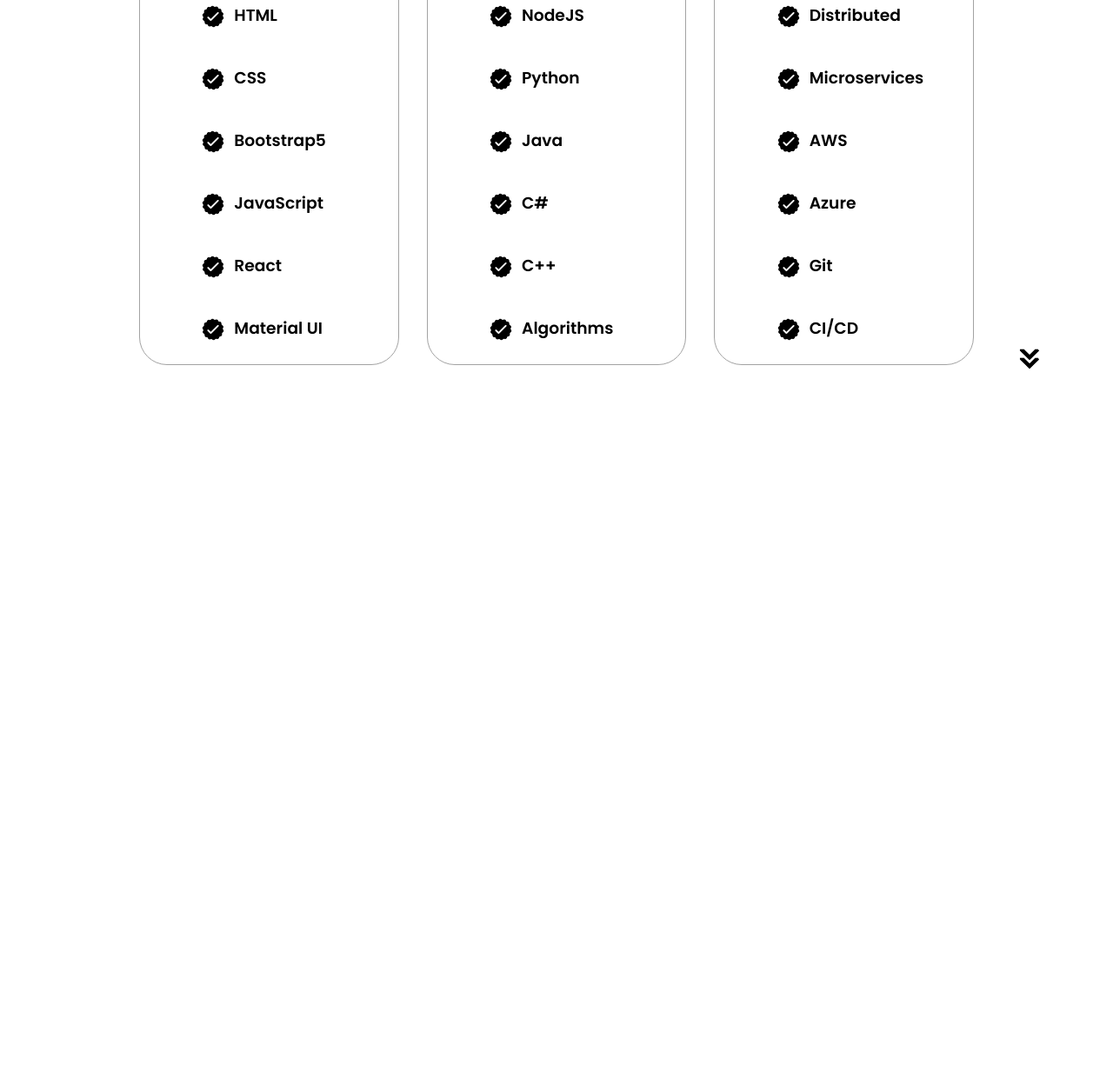
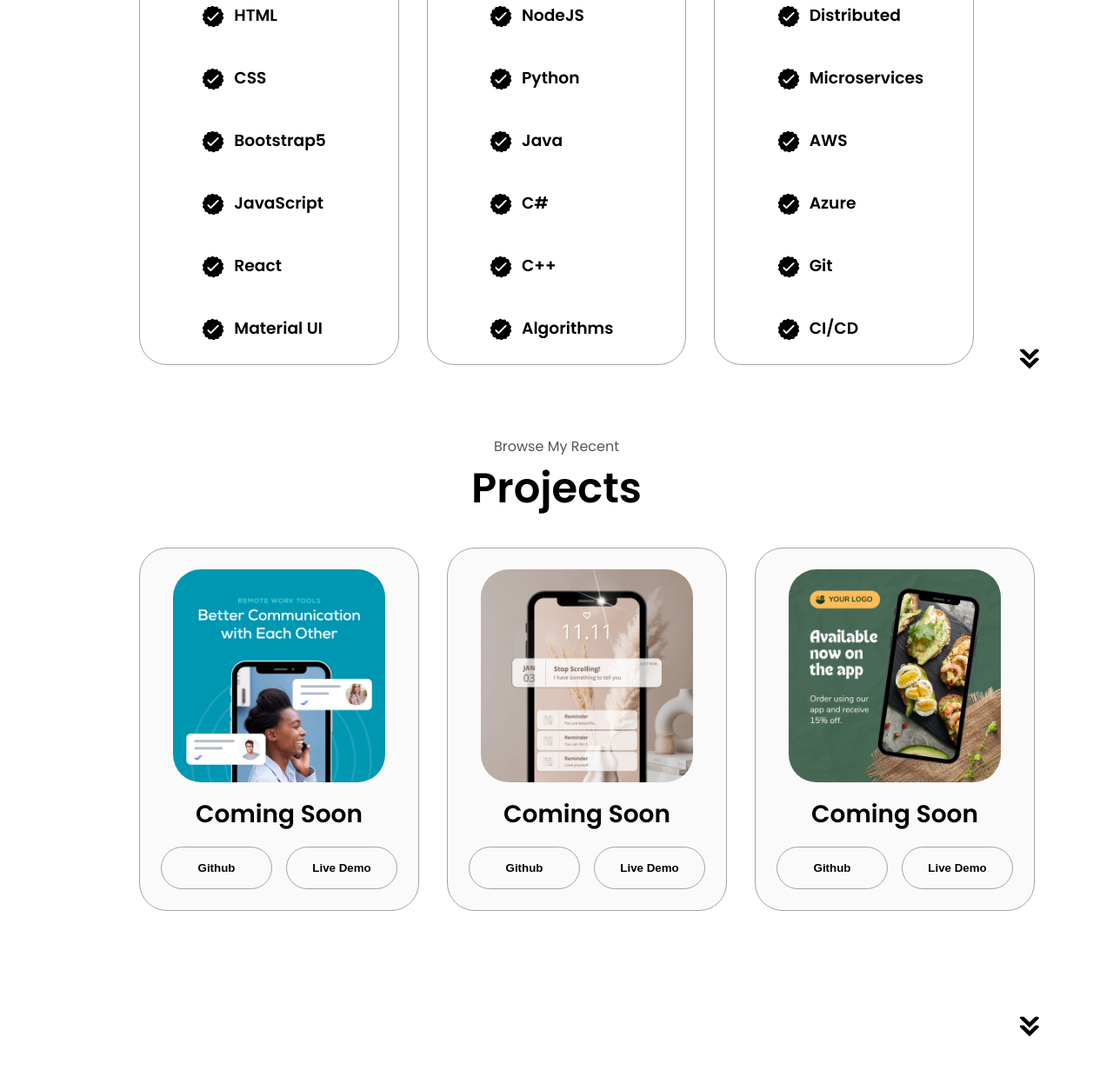
Before and after one commit to raymccarthy5/portfolio-website, a plain HTML site: page index.html in a window 1280 px wide. Shown: the part 1843-3074 px from the top of the page at 87% size. Before the commit the page ends 2312 px from the top, so only its background shows below. Drawn offline with Linux system fonts and the light colour scheme.

Commit message:
projects section

```diff
--- a/index.html
+++ b/index.html
@@ -333,6 +333,92 @@
         onclick="location.href='./#projects'"
       />
     </section>
+    <section id="projects">
+      <p class="section__text__p1">Browse My Recent</p>
+      <h1 class="title">Projects</h1>
+      <div class="experience-details-container">
+        <div class="about-containers">
+          <div class="details-container color-container">
+            <div class="article-container">
+              <img
+                src="./assets/project-1.png"
+                alt="Project 1"
+                class="project-img"
+              />
+            </div>
+            <h2 class="experience-sub-title project-title">Coming Soon</h2>
+            <div class="btn-container">
+              <button
+                class="btn btn-color-2 project-btn"
+                onclick="location.href='https://github.com/'" disabled
+              >
+                Github
+              </button>
+              <button
+                class="btn btn-color-2 project-btn"
+                onclick="location.href=''" disabled
+              >
+                Live Demo
+              </button>
+            </div>
+          </div>
+          <div class="details-container color-container">
+            <div class="article-container">
+              <img
+                src="./assets/project-2.png"
+                alt="Project 2"
+                class="project-img"
+              />
+            </div>
+            <h2 class="experience-sub-title project-title">Coming Soon</h2>
+            <div class="btn-container">
+              <button
+                class="btn btn-color-2 project-btn"
+                onclick="location.href='https://github.com/'" disabled
+              >
+                Github
+              </button>
+              <button
+                class="btn btn-color-2 project-btn"
+                onclick="location.href=''" disabled
+              >
+                Live Demo
+              </button>
+            </div>
+          </div>
+          <div class="details-container color-container">
+            <div class="article-container">
+              <img
+                src="./assets/project-3.png"
+                alt="Project 3"
+                class="project-img"
+              />
+            </div>
+            <h2 class="experience-sub-title project-title">Coming Soon</h2>
+            <div class="btn-container">
+              <button
+                class="btn btn-color-2 project-btn"
+                onclick="location.href='https://github.com/'" disabled
+              >
+                Github
+              </button>
+              <button
+                class="btn btn-color-2 project-btn"
+                onclick="location.href=''" disabled
+              >
+                Live Demo
+              </button>
+            </div>
+          </div>
+        </div>
+      </div>
+      <img
+        src="./assets/arrow.png"
+        alt="Arrow icon"
+        class="icon arrow"
+        onclick="location.href='./#contact'"
+      />
+    </section>
     <script src="script.js"></script>
   </body>
 </html>
--- a/style.css
+++ b/style.css
@@ -352,3 +352,30 @@ article {
 article .icon {
     cursor: default;
 }
+
+/* PROJECTS SECTION */
+
+#projects {
+    position: relative;
+}
+
+.color-container {
+    border-color: rgb(163, 163, 163);
+    background: rgb(250, 250, 250);
+}
+
+.project-img {
+    border-radius: 2rem;
+    width: 90%;
+    height: 90%;
+}
+
+.project-title {
+    margin: 1rem;
+    color: black;
+}
+
+.project-btn {
+    color: black;
+    border-color: rgb(163, 163, 163);
+}
```
